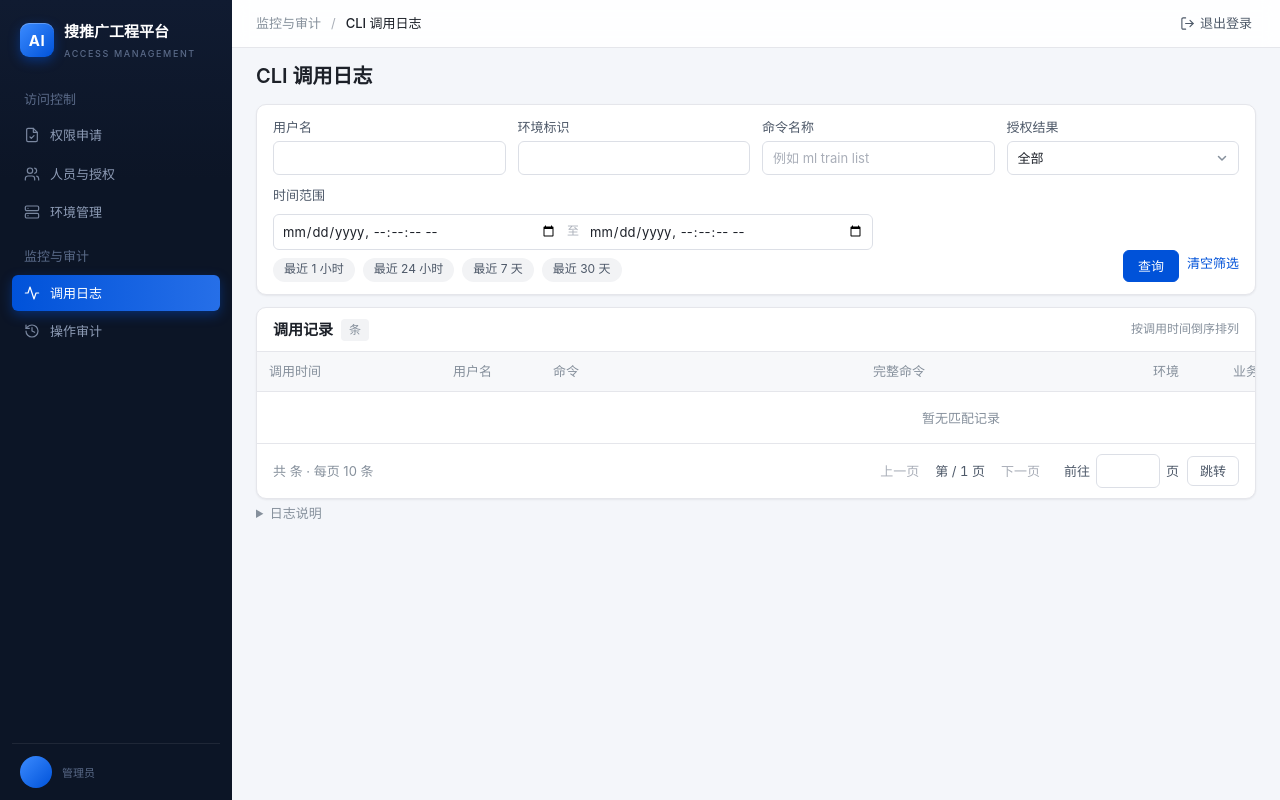
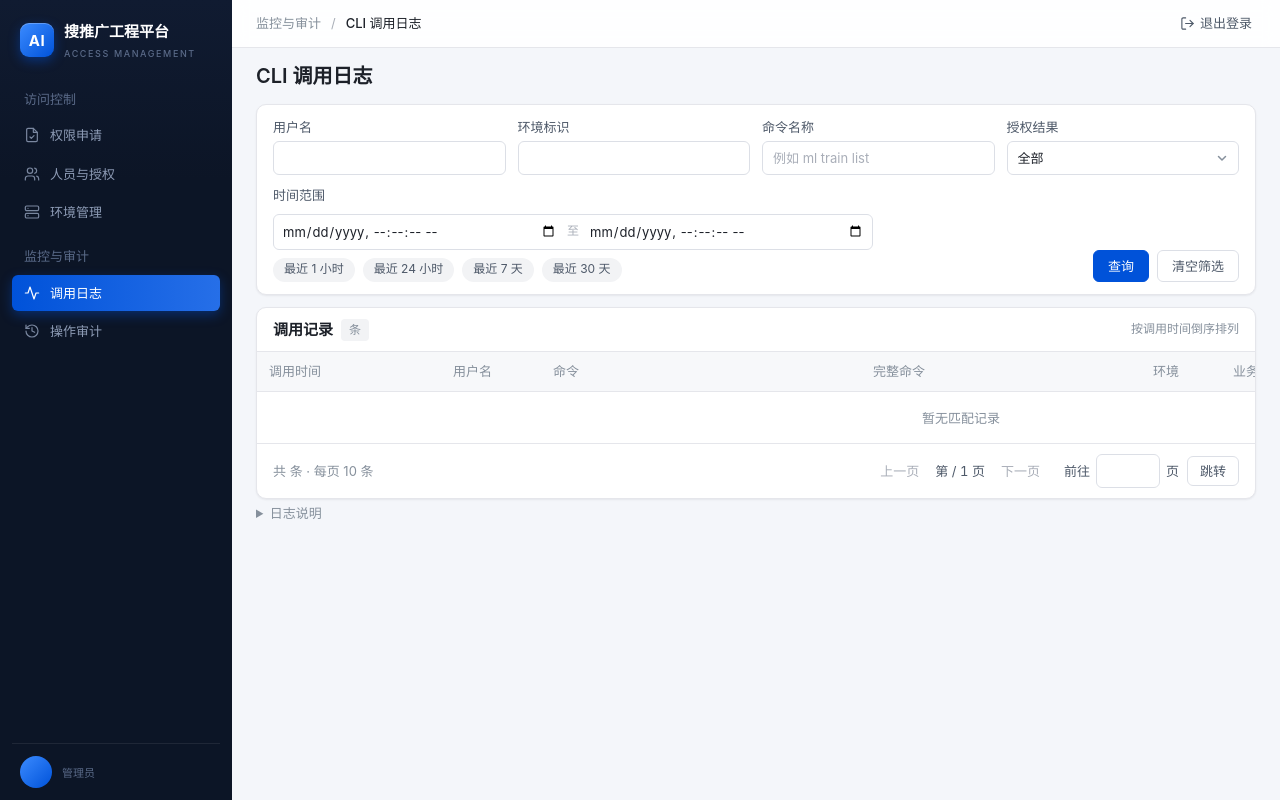
Before and after one commit to mossexplore/platform-cli, a FastAPI app: template access-service/app/templates/calls.html in a window 1280 px wide. Run offline with FastAPI, Linux system fonts and the light colour scheme; the template is opened without the code that fills it, so the values that code supplies are empty; parts of the project's set-up code (start-up, migrations or seed data) failed here and were passed over.

Commit message:
feat(access-console): 调用日志「清空筛选」改为白底按钮
- 文字链接改为 secondary 样式按钮，与「查询」按钮并排列齐
- 高密度模式同步紧凑尺寸
- 后端零改动，97 项测试全部通过

```diff
--- a/access-service/app/static/density.css
+++ b/access-service/app/static/density.css
@@ -48,7 +48,7 @@
 .management-page .panel-title h2 { font-size: 14px; }
 .management-page .filter-bar { padding: 12px 16px; gap: 8px; }
 .management-page .filter-bar input, .management-page .filter-bar select { height: 32px; font-size: 13px; }
-.management-page .filter-bar button, .management-page .filter-actions button { min-height: 32px; padding: 0 14px; font-size: 13px; }
+.management-page .filter-bar button, .management-page .filter-actions button, .management-page .filter-actions .secondary { min-height: 32px; padding: 0 14px; font-size: 13px; }
 .management-page .call-results { margin-top: 12px; }
 
 /* 日志筛选 */
--- a/access-service/app/static/logs.css
+++ b/access-service/app/static/logs.css
@@ -10,8 +10,7 @@
 }
 .call-filters label { font-size: 13px; font-weight: 500; color: var(--text-2); }
 .call-filters input, .call-filters select { margin-top: 6px; font-weight: 400; }
-.filter-actions { display: flex; gap: 12px; align-items: center; justify-self: end; }
-.filter-actions a { font-size: 13px; white-space: nowrap; }
+.filter-actions { display: flex; gap: 10px; align-items: center; justify-self: end; }
 
 /* 时间范围 —— 连体选择器 + 快捷预设 */
 .time-range { grid-column: 1 / -2; display: flex; flex-direction: column; gap: 8px; min-width: 0; }
--- a/access-service/app/templates/calls.html
+++ b/access-service/app/templates/calls.html
@@ -12,7 +12,7 @@
 <div class="page-heading"><div><p class="eyebrow">ACCESS ACTIVITY</p><h1>CLI 调用日志</h1><p class="subtitle">追踪每次业务命令的授权检查，快速定位访问被拒绝的原因。</p></div></div>
 <section class="panel query-panel">
 <form class="call-filters" method="get" action="/cli-permission/admin/calls">
-<label>用户名<input name="username" value="{{ username }}" maxlength="128"></label><label>环境标识<input name="environment" value="{{ environment }}" maxlength="64"></label><label>命令名称<input name="command" value="{{ command }}" maxlength="128" placeholder="例如 ml train list"></label><label>授权结果<select name="result"><option value="">全部</option><option value="allowed" {% if result=='allowed' %}selected{% endif %}>通过</option><option value="denied" {% if result=='denied' %}selected{% endif %}>拒绝或异常</option></select></label><div class="time-range" data-time-range><span class="time-range-label">时间范围{% if begin or end %}<em>已设置</em>{% endif %}</span><div class="time-range-box"><input type="datetime-local" name="begin" value="{{ begin }}" step="1" aria-label="开始时间"><span class="time-range-sep">至</span><input type="datetime-local" name="end" value="{{ end }}" step="1" aria-label="结束时间"></div><div class="time-presets"><button type="button" class="preset-chip" data-preset="1h">最近 1 小时</button><button type="button" class="preset-chip" data-preset="24h">最近 24 小时</button><button type="button" class="preset-chip" data-preset="7d">最近 7 天</button><button type="button" class="preset-chip" data-preset="30d">最近 30 天</button></div></div><div class="filter-actions"><button>查询</button><a href="/cli-permission/admin/calls">清空筛选</a></div></form></section>
+<label>用户名<input name="username" value="{{ username }}" maxlength="128"></label><label>环境标识<input name="environment" value="{{ environment }}" maxlength="64"></label><label>命令名称<input name="command" value="{{ command }}" maxlength="128" placeholder="例如 ml train list"></label><label>授权结果<select name="result"><option value="">全部</option><option value="allowed" {% if result=='allowed' %}selected{% endif %}>通过</option><option value="denied" {% if result=='denied' %}selected{% endif %}>拒绝或异常</option></select></label><div class="time-range" data-time-range><span class="time-range-label">时间范围{% if begin or end %}<em>已设置</em>{% endif %}</span><div class="time-range-box"><input type="datetime-local" name="begin" value="{{ begin }}" step="1" aria-label="开始时间"><span class="time-range-sep">至</span><input type="datetime-local" name="end" value="{{ end }}" step="1" aria-label="结束时间"></div><div class="time-presets"><button type="button" class="preset-chip" data-preset="1h">最近 1 小时</button><button type="button" class="preset-chip" data-preset="24h">最近 24 小时</button><button type="button" class="preset-chip" data-preset="7d">最近 7 天</button><button type="button" class="preset-chip" data-preset="30d">最近 30 天</button></div></div><div class="filter-actions"><button>查询</button><a class="secondary" href="/cli-permission/admin/calls">清空筛选</a></div></form></section>
 <section class="panel call-results"><div class="panel-title"><h2>调用记录 <span class="count">{{ count }} 条</span></h2><span class="muted">按调用时间倒序排列</span></div><div class="table-scroll"><table class="logs-table"><thead><tr><th>调用时间</th><th>用户名</th><th>命令</th><th>完整命令</th><th>环境</th><th>业务 ID</th><th>授权结果</th><th>原因</th></tr></thead><tbody>{% for item in items %}<tr><td class="nowrap">{{ item.created_at|beijing }}</td><td>{{ item.actor }}</td><td>{{ item.command }}</td><td class="full-command">{{ item.full_command or "未上报（旧客户端或历史记录）" }}</td><td>{{ item.environment }}</td><td>{{ item.business_id }}</td><td><span class="badge {{ 'positive' if item.allowed else 'danger' }}">{{ '通过' if item.allowed else '拒绝或异常' }}</span></td><td>{{ '-' if item.allowed else reason_labels.get(item.reason, '未知原因，请联系管理员') }}</td></tr>{% else %}<tr><td colspan="8" class="empty">暂无匹配记录</td></tr>{% endfor %}</tbody></table></div>{% include 'pagination.html' %}</section>
 <details class="list-help"><summary>日志说明</summary><p>账号由 CLI 上报。授权通过不代表业务执行成功；完整命令由新版 CLI 上报，包含参数；已识别的敏感参数会脱敏。历史记录无法补齐，超过 8192 字符会标记截断。</p></details>
 {% endblock %}
```
